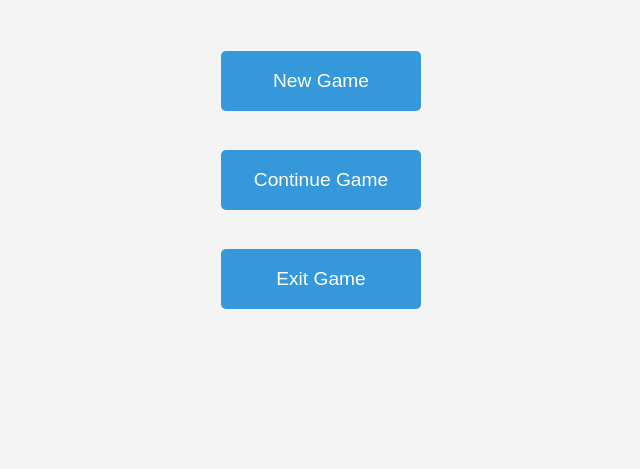
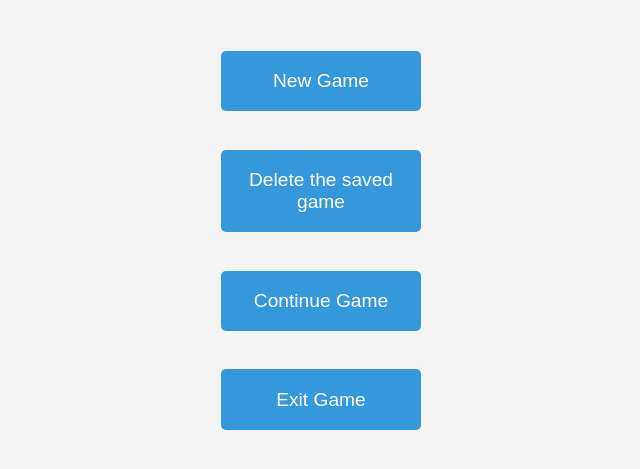
Before and after one commit to Vejaysundaram-Rajkumar/monopoly_project, a Flask app: page / in a window 1280 px wide. Shown: the part 112-581 px from the top of the page, without its empty margins (319-959 px from the left). Run offline with Flask 3, Linux system fonts and the light colour scheme; parts of the project's set-up code (start-up, migrations or seed data) failed here and were passed over.

Commit message:
correction in indix.html page

```diff
--- a/templates/index.html
+++ b/templates/index.html
@@ -138,6 +138,7 @@
     <main>
         <div class="options">
             <button class="option" onclick="newgame()">New Game</button>
+            <button class="option" onclick="deleteGame()">Delete the saved game</button>
             <button class="option" onclick="location.href='continue-game.html'">Continue Game</button>
             <button class="option" onclick="window.close()">Exit Game</button>
         </div>
@@ -177,6 +178,7 @@
     <script>
 function newgame(){
     deleteGame();
+    showOverlay();
 }
 
 function deleteGame() {
@@ -201,7 +203,7 @@ function deleteGame() {
                 alert(text);
             } else {
                 alert('Game deleted sucessfully!!');
-                showOverlay();
+
             }
         },
         error: function (jqXHR, textStatus, errorThrown) {
```
Also changed, not shown: gamedetails.db.
